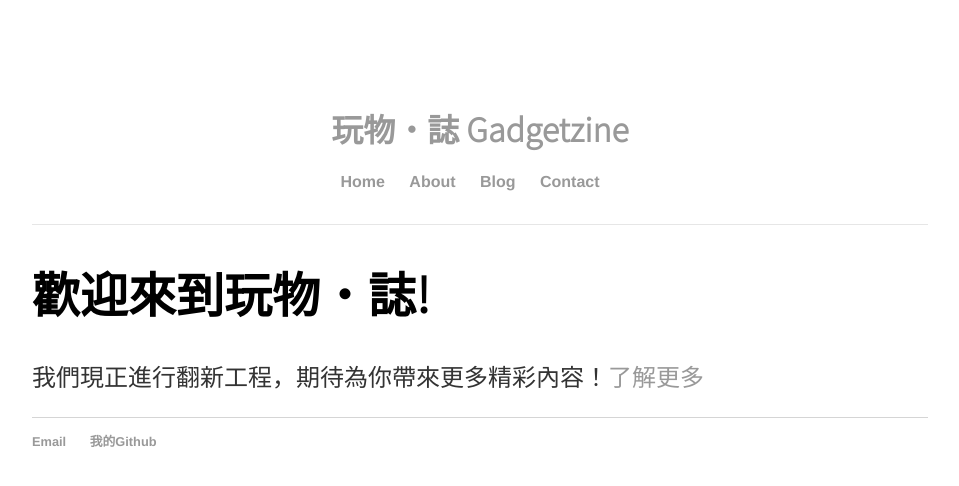
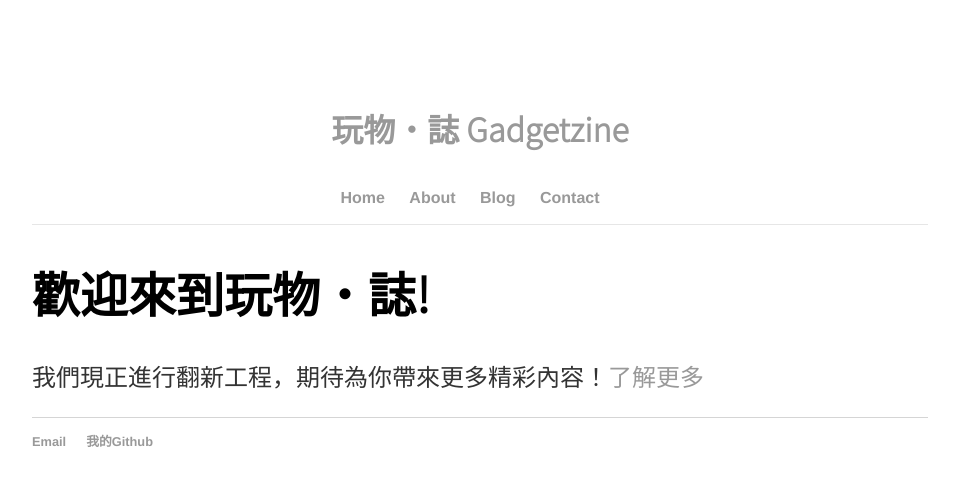
Before and after one commit to alexnkc/gadgetzine, a Jekyll site: the page built from index.html, in a window 1280 px wide. Shown: the top 486 px of the page, without its empty margins (160-1119 px from the left). Built offline with Jekyll 4.4.1, drawn with Linux system fonts in a browser that asks for light colours.

Commit message:
Update main.css

```diff
--- a/css/main.css
+++ b/css/main.css
@@ -17,14 +17,12 @@ body {
     width: 70%;
     font-family: 'Noto Sans TC', sans-serif;
 }
-nav {
-
-}
 nav ul, footer ul {
     font-family:'Helvetica', 'Arial', 'Sans-Serif';
     padding: 0px;
     list-style: none;
     font-weight: bold;
+    display: inline-table;
 }
 nav ul li, footer ul li {
     display: inline;
```
